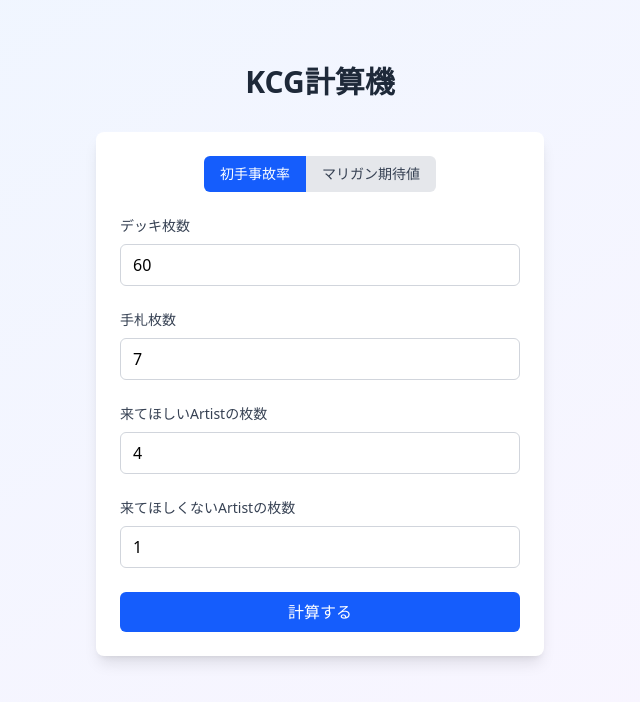
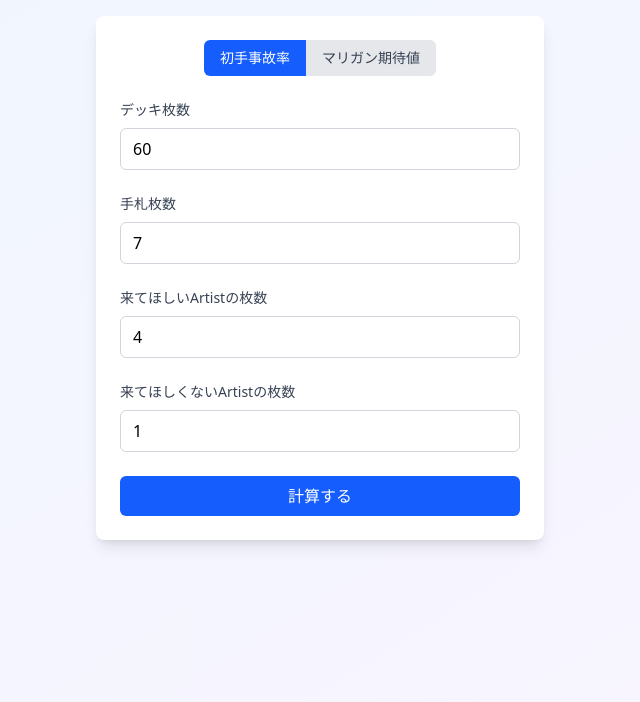
Before and after one commit to We-are-incomplete/waic-calculator, a Vue app: page / in a window 1280 px wide. Shown: the top 702 px of the page, without its empty margins (320-960 px from the left). Built offline with nearby package versions, Linux system fonts and the light colour scheme.

Commit message:
Update App.vue

```diff
--- a/src/App.vue
+++ b/src/App.vue
@@ -1,15 +1,9 @@
 <template>
   <div class="min-h-screen bg-gradient-to-br from-blue-50 to-purple-50 p-4">
-    <div class="max-w-md mx-auto pt-12">
-      <h1 class="text-3xl font-bold text-center text-gray-800 mb-8">
-        KCG計算機
-      </h1>
-
-      <div class="bg-white rounded-lg shadow-lg p-6">
-        <CalculatorTabs />
-        <CalculatorForm />
-        <CalculatorResult />
-      </div>
+    <div class="max-w-md m-auto bg-white rounded-lg shadow-lg p-6">
+      <CalculatorTabs />
+      <CalculatorForm />
+      <CalculatorResult />
     </div>
   </div>
 </template>
```
